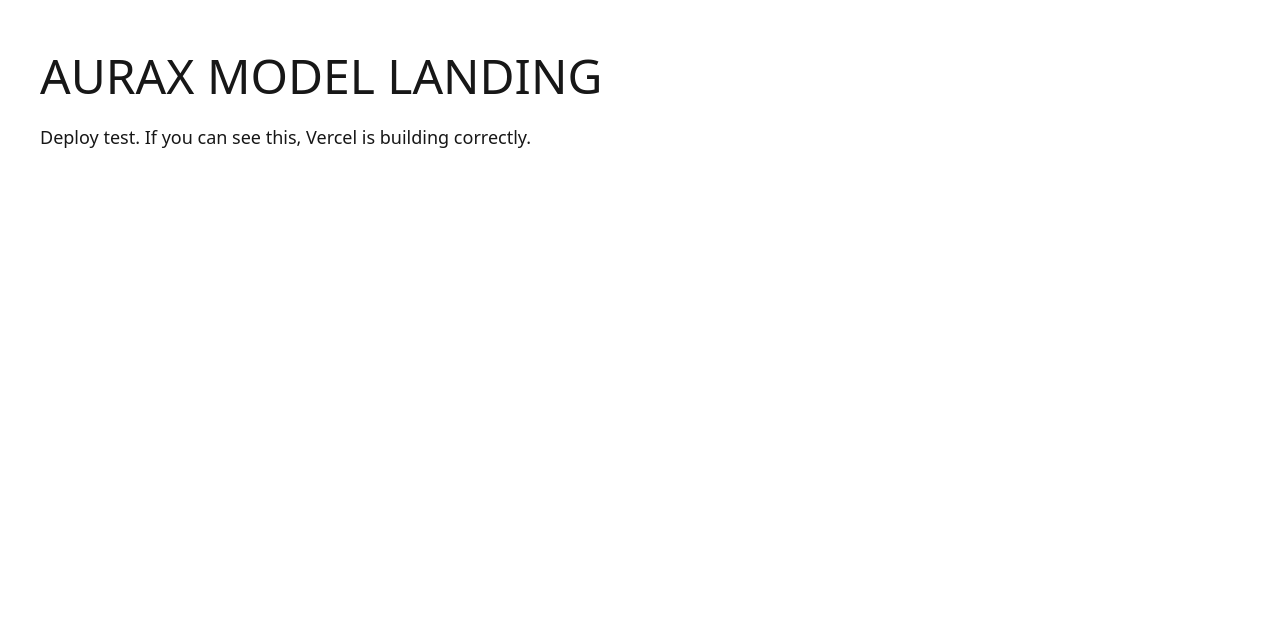
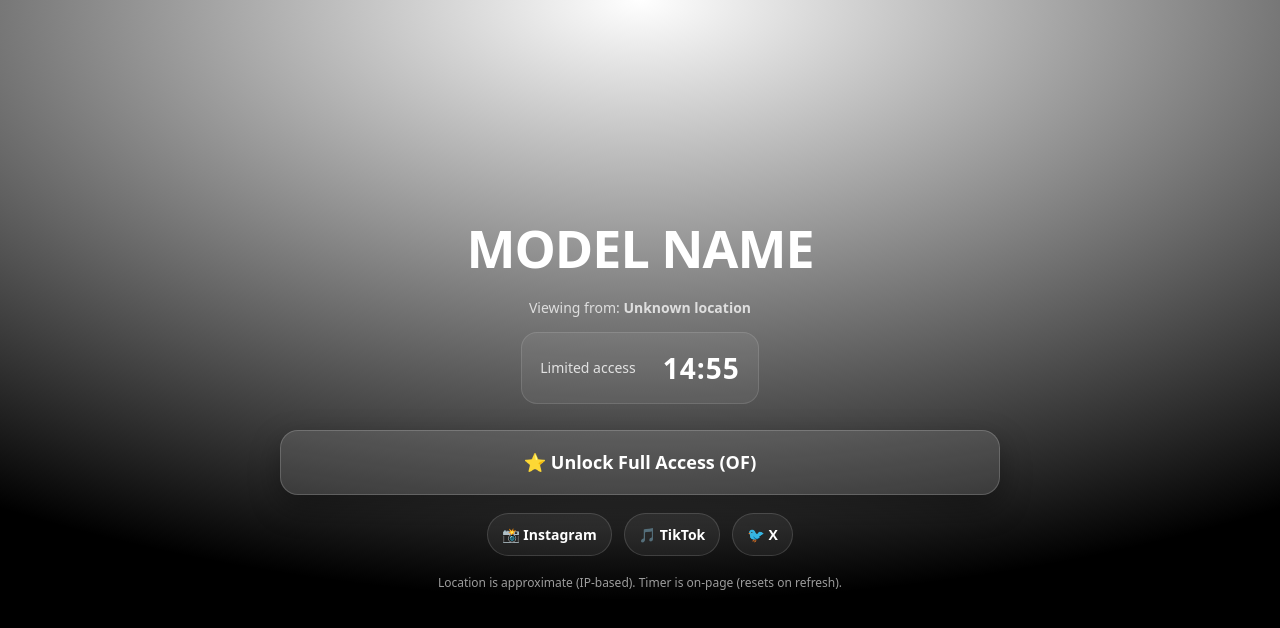
Before and after one commit to edgiri/model-landing, a Next.js app: page / in a window 1280 px wide. Shown: the top 628 px of the page. Built offline with nearby package versions, Linux system fonts and the light colour scheme.

Commit message:
landing: timer + location + social links

```diff
--- /dev/null
+++ b/app/components/Countdown.tsx
@@ -0,0 +1,55 @@
+"use client";
+
+import { useEffect, useMemo, useState } from "react";
+
+function pad(n: number) {
+  return String(n).padStart(2, "0");
+}
+
+export default function Countdown({ minutes = 15 }: { minutes?: number }) {
+  const totalSeconds = useMemo(() => minutes * 60, [minutes]);
+  const [secondsLeft, setSecondsLeft] = useState(totalSeconds);
+
+  useEffect(() => {
+    setSecondsLeft(totalSeconds);
+    const t = setInterval(() => {
+      setSecondsLeft((s) => (s > 0 ? s - 1 : 0));
+    }, 1000);
+    return () => clearInterval(t);
+  }, [totalSeconds]);
+
+  const mm = Math.floor(secondsLeft / 60);
+  const ss = secondsLeft % 60;
+
+  const expired = secondsLeft === 0;
+
+  return (
+    <div
+      style={{
+        marginTop: 14,
+        padding: "14px 18px",
+        borderRadius: 16,
+        border: "1px solid rgba(255,255,255,0.12)",
+        background: "rgba(255,255,255,0.06)",
+        display: "inline-flex",
+        alignItems: "center",
+        gap: 12,
+      }}
+    >
+      <div style={{ fontSize: 14, opacity: 0.8 }}>
+        {expired ? "Offer ended" : "Limited access"}
+      </div>
+      <div
+        style={{
+          fontSize: 28,
+          fontWeight: 800,
+          letterSpacing: 1,
+          minWidth: 92,
+          textAlign: "right",
+        }}
+      >
+        {pad(mm)}:{pad(ss)}
+      </div>
+    </div>
+  );
+}
--- a/app/page.tsx
+++ b/app/page.tsx
@@ -1,10 +1,114 @@
-export default function Page() {
+import { headers } from "next/headers";
+import Countdown from "./components/Countdown";
+
+export default async function Page() {
+  // Aproximado por IP (en Vercel suele venir, en local puede ser vacío)
+  const h = await headers();
+  const city = h.get("x-vercel-ip-city") || "";
+  const country = h.get("x-vercel-ip-country") || "";
+  const locationText =
+    city || country ? `${city}${city && country ? ", " : ""}${country}` : "Unknown location";
+
+  // Cambia esto por el nombre del modelo
+  const MODEL_NAME = "MODEL NAME";
+
+  // Cambia links
+  const LINKS = {
+    of: "https://example.com", // OF (principal)
+    instagram: "https://instagram.com/",
+    tiktok: "https://tiktok.com/",
+    x: "https://x.com/",
+  };
+
   return (
-    <main style={{ padding: 40, fontFamily: "system-ui" }}>
-      <h1 style={{ fontSize: 48, margin: 0 }}>AURAX MODEL LANDING</h1>
-      <p style={{ fontSize: 18, marginTop: 12 }}>
-        Deploy test. If you can see this, Vercel is building correctly.
-      </p>
+    <main
+      style={{
+        minHeight: "100vh",
+        background:
+          "radial-gradient(1200px 600px at 50% 0%, rgba(255,255,255,0.10), rgba(0,0,0,1))",
+        color: "white",
+        display: "grid",
+        placeItems: "center",
+        padding: 24,
+        fontFamily: "system-ui, -apple-system, Segoe UI, Roboto, Helvetica, Arial",
+      }}
+    >
+      <div style={{ width: "100%", maxWidth: 720 }}>
+        <div style={{ textAlign: "center" }}>
+          <div style={{ fontSize: 52, fontWeight: 900, letterSpacing: -1 }}>
+            {MODEL_NAME}
+          </div>
+
+          <div style={{ marginTop: 10, fontSize: 14, opacity: 0.75 }}>
+            Viewing from: <span style={{ fontWeight: 700 }}>{locationText}</span>
+          </div>
+
+          <Countdown minutes={15} />
+
+          {/* Botón principal */}
+          <a
+            href={LINKS.of}
+            target="_blank"
+            rel="noreferrer"
+            style={{
+              display: "block",
+              margin: "26px auto 0",
+              textDecoration: "none",
+              padding: "18px 18px",
+              borderRadius: 18,
+              fontWeight: 900,
+              fontSize: 18,
+              textAlign: "center",
+              border: "1px solid rgba(255,255,255,0.18)",
+              background: "rgba(255,255,255,0.12)",
+              boxShadow: "0 12px 30px rgba(0,0,0,0.35)",
+            }}
+          >
+            ⭐️ Unlock Full Access (OF)
+          </a>
+
+          {/* Links secundarios */}
+          <div
+            style={{
+              marginTop: 18,
+              display: "flex",
+              justifyContent: "center",
+              gap: 12,
+              flexWrap: "wrap",
+            }}
+          >
+            <a
+              href={LINKS.instagram}
+              target="_blank"
+              rel="noreferrer"
+              style={chipStyle}
+            >
+              📸 Instagram
+            </a>
+            <a href={LINKS.tiktok} target="_blank" rel="noreferrer" style={chipStyle}>
+              🎵 TikTok
+            </a>
+            <a href={LINKS.x} target="_blank" rel="noreferrer" style={chipStyle}>
+              🐦 X
+            </a>
+          </div>
+
+          <div style={{ marginTop: 18, fontSize: 12, opacity: 0.6 }}>
+            Location is approximate (IP-based). Timer is on-page (resets on refresh).
+          </div>
+        </div>
+      </div>
     </main>
   );
 }
+
+const chipStyle: React.CSSProperties = {
+  textDecoration: "none",
+  color: "white",
+  padding: "10px 14px",
+  borderRadius: 999,
+  border: "1px solid rgba(255,255,255,0.14)",
+  background: "rgba(255,255,255,0.06)",
+  fontWeight: 700,
+  fontSize: 14,
+};
```
